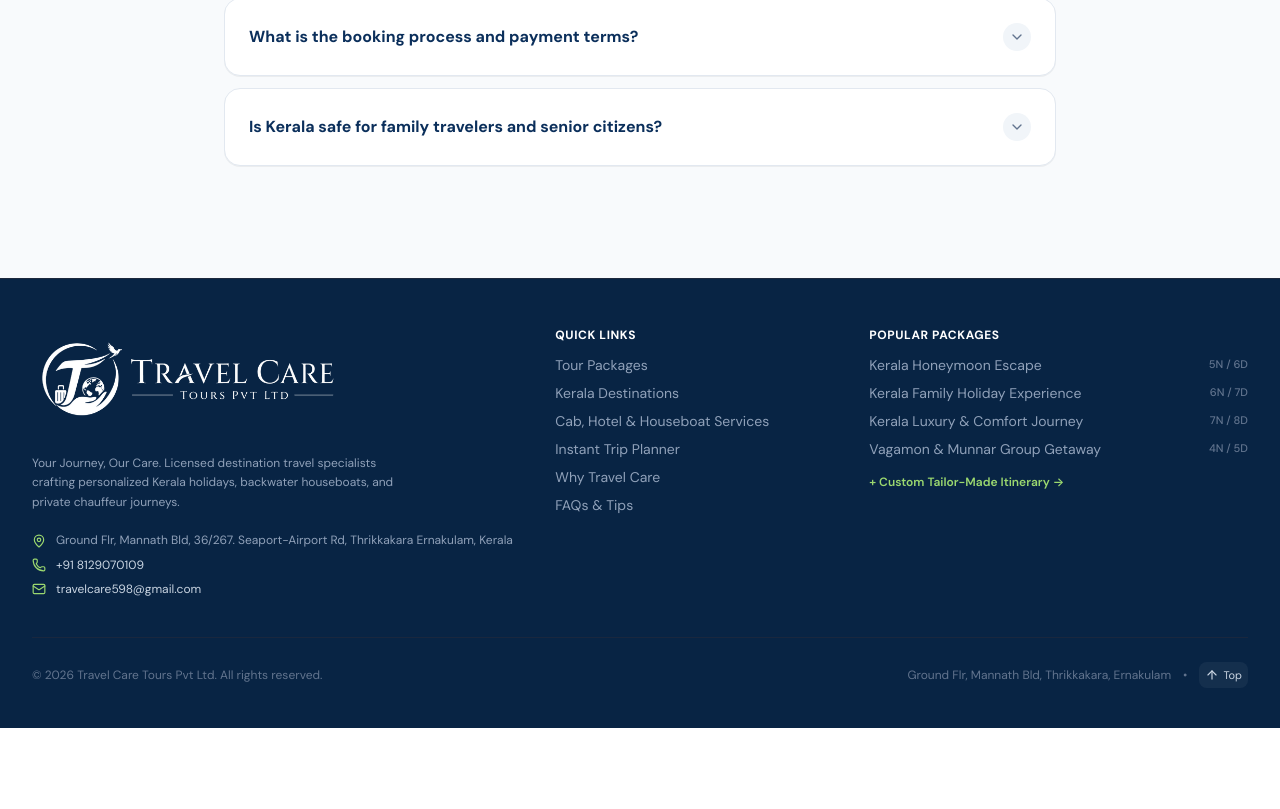
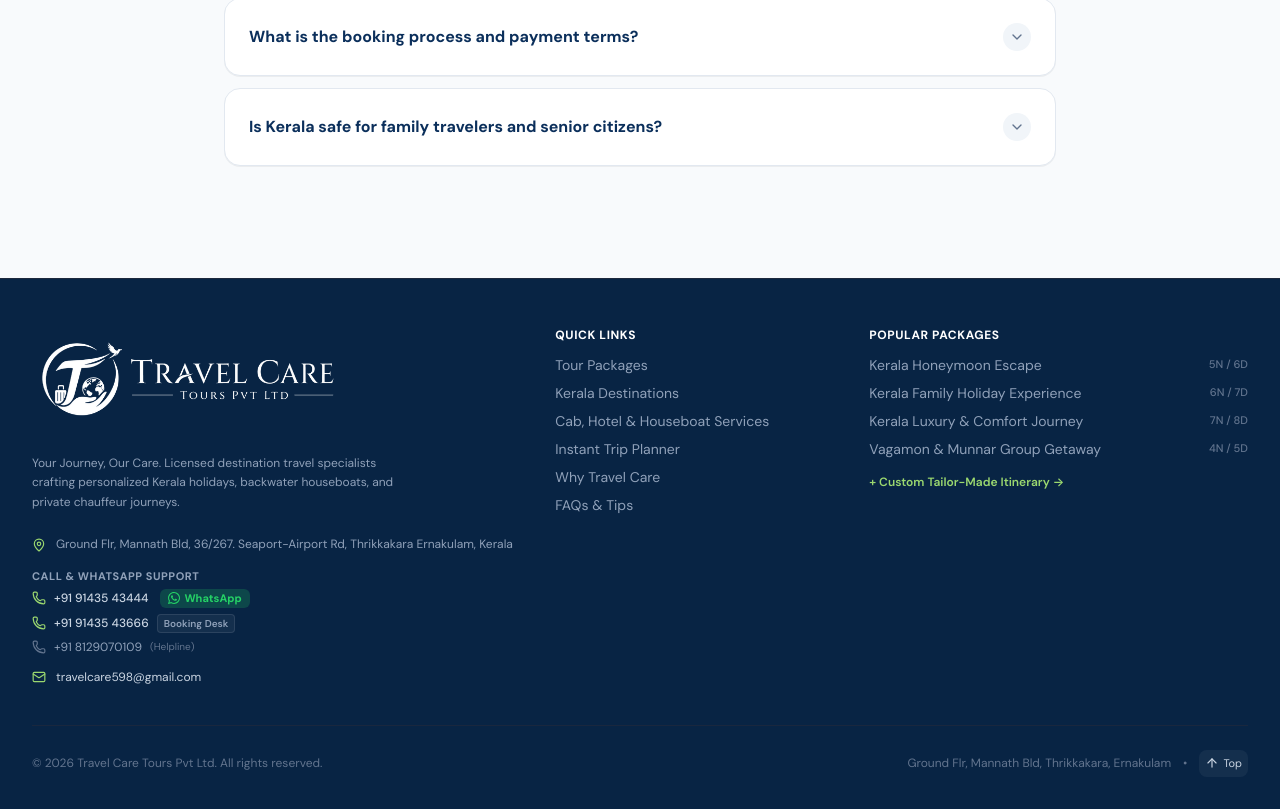
Before and after one commit to travelcare-tours/web-ai, a React (Vite) app: page / in a window 1280 px wide. Shown: the part 7105-7914 px from the top of the page. Before the commit the page ends 7833 px from the top, so only its background shows below. Built offline with nearby package versions, Linux system fonts and the light colour scheme; a web font is replaced by a local one.

Commit message:
feat: update contact information and UI
Expand business contact options by adding secondary phone numbers, dedicated support channels, and a direct WhatsApp integration in the header and footer.

```diff
--- a/index.html
+++ b/index.html
@@ -63,7 +63,7 @@
           "logo": "https://travelcare-tours.github.io/web-ai/assets/TC_logo.png",
           "image": "https://travelcare-tours.github.io/web-ai/assets/TC_logo.png",
           "description": "Leading Kerala tour operator offering custom holiday packages, luxury houseboat bookings, honeymoon trips, and private transport across God's Own Country.",
-          "telephone": "+91-8129070109",
+          "telephone": ["+91-9143543444", "+91-9143543666", "+91-8129070109"],
           "email": "travelcare598@gmail.com",
           "priceRange": "₹₹",
           "currenciesAccepted": "INR, USD, EUR, GBP, AED",
--- a/src/components/Footer.tsx
+++ b/src/components/Footer.tsx
@@ -1,6 +1,7 @@
 import React from 'react';
 import { Phone, Mail, MapPin, ArrowUp } from 'lucide-react';
 import { COMPANY_DETAILS, TOUR_PACKAGES } from '../data/travelData';
+import { WhatsAppIcon } from './WhatsAppIcon';
 
 export const Footer: React.FC = () => {
   const currentYear = new Date().getFullYear();
@@ -40,23 +41,71 @@ export const Footer: React.FC = () => {
               Your Journey, Our Care. Licensed destination travel specialists crafting personalized Kerala holidays, backwater houseboats, and private chauffeur journeys.
             </p>
 
-            <div className="pt-1 space-y-2 text-xs text-slate-300">
+            <div className="pt-2 space-y-2.5 text-xs text-slate-300">
               <div className="flex items-start gap-2.5">
                 <MapPin className="w-3.5 h-3.5 text-brand-green-soft shrink-0 mt-0.5" />
                 <span className="leading-snug text-slate-400">
                   {COMPANY_DETAILS.address}
                 </span>
               </div>
-              <div className="flex items-center gap-2.5">
+
+              {/* Business Numbers */}
+              <div className="pt-1.5 space-y-1.5">
+                <p className="text-[11px] font-bold uppercase tracking-wider text-slate-400">
+                  Call &amp; WhatsApp Support
+                </p>
+
+                {/* Primary & WhatsApp */}
+                <div className="flex items-center gap-2">
                   <Phone className="w-3.5 h-3.5 text-brand-green-soft shrink-0" />
                   <a
                     href={`tel:${COMPANY_DETAILS.phone.replace(/\s+/g, '')}`}
-                  className="hover:text-white transition-colors"
+                    className="hover:text-white font-medium transition-colors"
                   >
                     {COMPANY_DETAILS.phone}
                   </a>
+                  <a
+                    href={`https://wa.me/${COMPANY_DETAILS.whatsappNumber}`}
+                    target="_blank"
+                    rel="noopener noreferrer"
+                    className="inline-flex items-center gap-1 px-2 py-0.5 rounded-md bg-[#25D366]/20 text-[#25D366] hover:bg-[#25D366] hover:text-white transition-all text-[11px] font-bold ml-1"
+                    title="Chat on WhatsApp"
+                  >
+                    <WhatsAppIcon variant="green" className="w-3 h-3 fill-current" />
+                    <span>WhatsApp</span>
+                  </a>
                 </div>
-              <div className="flex items-center gap-2.5">
+
+                {/* Booking Desk */}
+                <div className="flex items-center gap-2">
+                  <Phone className="w-3.5 h-3.5 text-brand-green-soft shrink-0" />
+                  <a
+                    href={`tel:${COMPANY_DETAILS.phoneSecondary.replace(/\s+/g, '')}`}
+                    className="hover:text-white font-medium transition-colors"
+                  >
+                    {COMPANY_DETAILS.phoneSecondary}
+                  </a>
+                  <span className="text-[10px] font-semibold text-slate-400 px-1.5 py-0.5 rounded bg-white/5 border border-white/10">
+                    Booking Desk
+                  </span>
+                </div>
+
+                {/* Support Helpline */}
+                <div className="flex items-center gap-2">
+                  <Phone className="w-3.5 h-3.5 text-slate-500 shrink-0" />
+                  <a
+                    href={`tel:${COMPANY_DETAILS.phoneAlt.replace(/\s+/g, '')}`}
+                    className="hover:text-white text-slate-400 transition-colors"
+                  >
+                    {COMPANY_DETAILS.phoneAlt}
+                  </a>
+                  <span className="text-[10px] text-slate-500">
+                    (Helpline)
+                  </span>
+                </div>
+              </div>
+
+              <div className="flex items-center gap-2.5 pt-1">
                 <Mail className="w-3.5 h-3.5 text-brand-green-soft shrink-0" />
                 <a
                   href={`mailto:${COMPANY_DETAILS.email}`}
--- a/src/components/Header.tsx
+++ b/src/components/Header.tsx
@@ -1,5 +1,7 @@
 import React, { useState, useEffect } from 'react';
-import { Menu, X } from 'lucide-react';
+import { Menu, X, Phone } from 'lucide-react';
+import { COMPANY_DETAILS } from '../data/travelData';
+import { WhatsAppIcon } from './WhatsAppIcon';
 
 interface HeaderProps {
   onPlanTripClick?: () => void;
@@ -274,6 +276,35 @@ export const Header: React.FC<HeaderProps> = ({ onPlanTripClick }) => {
               >
                 FAQs
               </a>
+              {/* Contact Helpline & WhatsApp */}
+              <div className="pt-2.5 mt-2 border-t border-slate-100 space-y-2">
+                <p className="px-3 text-[11px] font-bold uppercase tracking-wider text-slate-400">
+                  Direct Helpline &amp; WhatsApp
+                </p>
+                <div className="grid grid-cols-2 gap-2 px-2">
+                  <a
+                    href={`tel:${COMPANY_DETAILS.phone.replace(/\s+/g, '')}`}
+                    className="flex items-center justify-center gap-1.5 py-2 px-2.5 rounded-xl bg-slate-100 hover:bg-slate-200 text-slate-800 text-xs font-bold transition-colors"
+                  >
+                    <Phone className="w-3.5 h-3.5 text-brand-green" />
+                    <span>Call Desk</span>
+                  </a>
+                  <a
+                    href={`https://wa.me/${COMPANY_DETAILS.whatsappNumber}`}
+                    target="_blank"
+                    rel="noopener noreferrer"
+                    className="flex items-center justify-center gap-1.5 py-2 px-2.5 rounded-xl bg-[#25D366] hover:bg-[#20bd5a] text-white text-xs font-bold transition-colors"
+                  >
+                    <WhatsAppIcon variant="white" className="w-3.5 h-3.5 fill-white shrink-0" />
+                    <span>WhatsApp</span>
+                  </a>
+                </div>
+                <div className="px-3 text-[11px] text-slate-500 flex justify-between">
+                  <span>{COMPANY_DETAILS.phone}</span>
+                  <span>{COMPANY_DETAILS.phoneSecondary}</span>
+                </div>
+              </div>
+
               {/* On mobile, also provide a Plan Trip button inside dropdown */}
               <div className="sm:hidden pt-2 border-t border-slate-100">
                 <button
--- a/src/data/travelData.ts
+++ b/src/data/travelData.ts
@@ -4,8 +4,15 @@ export const COMPANY_DETAILS = {
   name: "Travel Care Tours Pvt Ltd",
   shortName: "Travel Care Tours",
   tagline: "Your Journey, Our Care",
-  phone: "+91 8129070109",
-  whatsappNumber: "918129070109",
+  phone: "+91 91435 43444",
+  phoneSecondary: "+91 91435 43666",
+  phoneAlt: "+91 8129070109",
+  whatsappNumber: "919143543444",
+  businessNumbers: [
+    { label: "Primary & WhatsApp", number: "+91 91435 43444", tel: "+919143543444", isWhatsApp: true },
+    { label: "Booking Desk", number: "+91 91435 43666", tel: "+919143543666", isWhatsApp: false },
+    { label: "Support Hotline", number: "+91 8129070109", tel: "+918129070109", isWhatsApp: false },
+  ],
   email: "travelcare598@gmail.com",
   location: "Kerala, South India",
   address: "Ground Flr, Mannath Bld, 36/267. Seaport-Airport Rd, Thrikkakara Ernakulam, Kerala",
```
Lines whose indentation alone changed are shown as unchanged.
